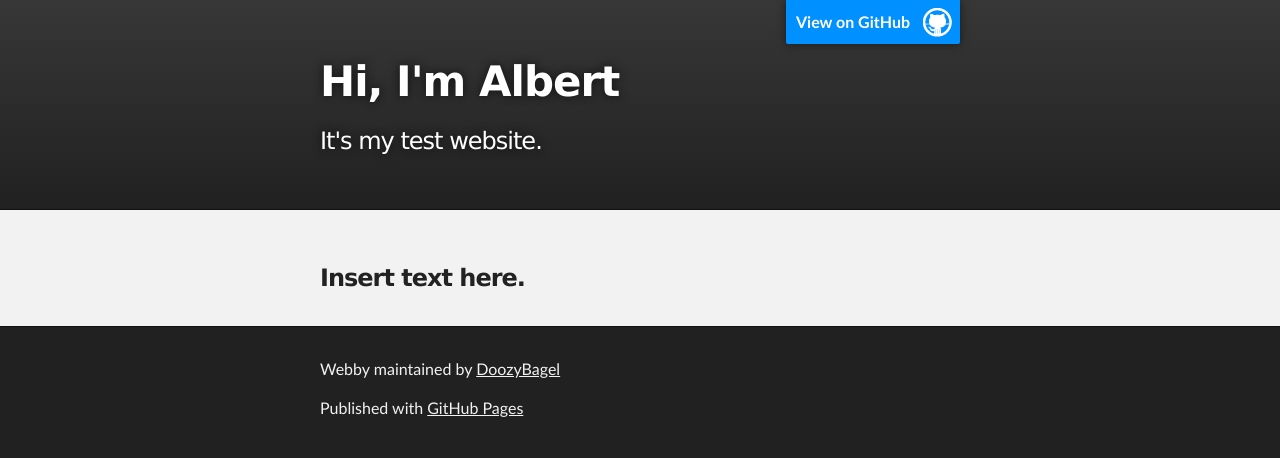
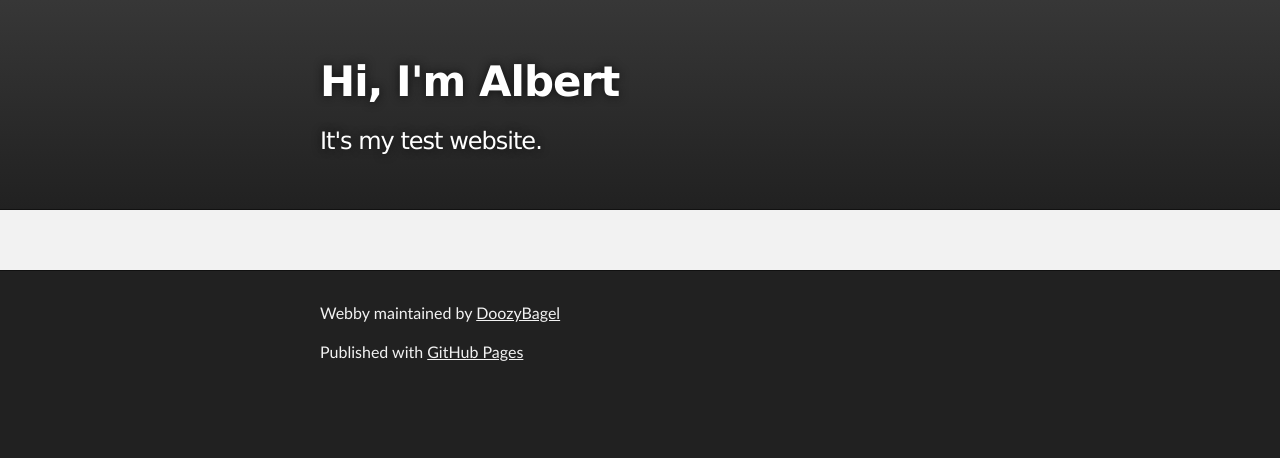
Before and after one commit to DoozyBagel/Webby, a plain HTML site: page index.html in a window 1280 px wide. Drawn offline with Linux system fonts and the light colour scheme.

Commit message:
Update index.html

```diff
--- a/index.html
+++ b/index.html
@@ -16,7 +16,7 @@
     <!-- HEADER -->
     <div id="header_wrap" class="outer">
         <header class="inner">
-          <a id="forkme_banner" href="https://github.com/DoozyBagel/Webby">View on GitHub</a>
+
 
           <h1 id="project_title">Hi, I'm Albert</h1>
           <h2 id="project_tagline">It's my test website.</h2>
@@ -28,7 +28,7 @@
     <!-- MAIN CONTENT -->
     <div id="main_content_wrap" class="outer">
       <section id="main_content" class="inner">
-        <h3>Insert text here.</h3>
+
       </section>
     </div>
 
```
